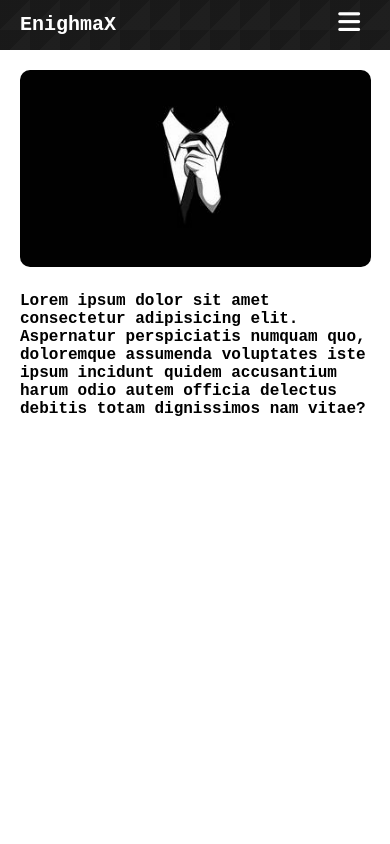
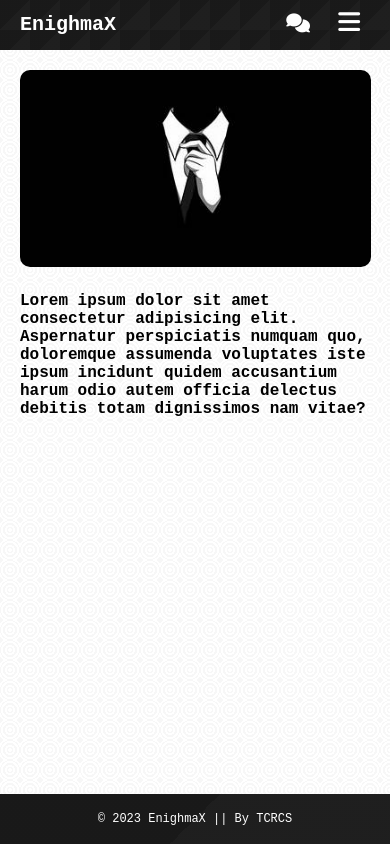
Before and after one commit to Tonyelchediac/hamburger, a plain HTML site: page index.html in a window 390 px wide. Drawn offline with Linux system fonts and the light colour scheme.

Commit message:
Add files via upload

```diff
--- a/index.html
+++ b/index.html
@@ -17,12 +17,14 @@
                 <i class="fa fa-times"></i>
             </label>
             <label class="logo">EnighmaX</label>
+            <a href="https://wa.me/+96171096971" class="comunication"><i class="fa fa-comments"></i></a>
             <ul>
             <li><a class="active" href="#">home</a></li>
             <li><a href="#">about</a></li>
             <li><a href="#">services</a></li>
             <li><a href="#">contact</a></li>
             <li><a href="#">feedback</a></li>
+            <li><a href="https://wa.me/+96171096971" class="callus-display">Call Us</a></li>
             </ul>
         </nav>
     </header>
@@ -34,5 +36,8 @@
             <p>Lorem ipsum dolor sit amet consectetur adipisicing elit. Aspernatur perspiciatis numquam quo, doloremque assumenda voluptates iste ipsum incidunt quidem accusantium harum odio autem officia delectus debitis totam dignissimos nam vitae?</p>
         </div>
     </section>
+    <footer>
+        <p>&copy; 2023 EnighmaX || By TCRCS</p>
+      </footer>
 </body>
 </html>
--- a/style.css
+++ b/style.css
@@ -8,6 +8,7 @@
 
 body {
     font-family: monospace;
+    background-image: repeating-radial-gradient(circle at center center, transparent 0px, transparent 2px,rgba(0,0,0,0.03) 2px, rgba(0,0,0,0.03) 3px,transparent 3px, transparent 5px,rgba(0,0,0,0.03) 5px, rgba(0,0,0,0.03) 7px),repeating-radial-gradient(circle at center center, rgb(255,255,255) 0px, rgb(255,255,255) 9px,rgb(255,255,255) 9px, rgb(255,255,255) 21px,rgb(255,255,255) 21px, rgb(255,255,255) 31px,rgb(255,255,255) 31px, rgb(255,255,255) 40px); background-size: 20px 20px;
 }
 
 ::-webkit-scrollbar{
@@ -75,6 +76,10 @@ a.active, a:hover {
     display: none;
 }
 
+.comunication{
+    display: none;
+}
+
 #check{
     display:none;
 }
@@ -119,6 +124,20 @@ header{
         display: block;
         line-height: 50px;
         font-size: 25px;
+    }
+
+    .comunication {
+        display: block;
+        position: absolute;
+        top: 50%;
+        right: 80px;
+        transform: translateY(-50%);
+        color: white;
+        font-size: 19px;
+    }
+
+    li .callus-display{
+        display: none;
     }
 
     nav {
@@ -192,4 +211,18 @@ header{
     }
 
 
+    footer {
+        background-image: linear-gradient(135deg, rgba(107, 107, 107,0.06) 0%, rgba(107, 107, 107,0.06) 50%, rgba(202, 202, 202,0.06) 50%, rgba(202, 202, 202,0.06) 100%), linear-gradient(90deg, rgb(20,20,20), rgb(20,20,20));
+        color: white;
+        font-size: 12px;
+        padding: 1.5rem 10%;
+        position: fixed;
+        bottom: 0;
+        width: 100%;
+        height: 50px;
+        display: flex;
+        justify-content: center;
+        align-items: center;
+    }
+
 }
```
